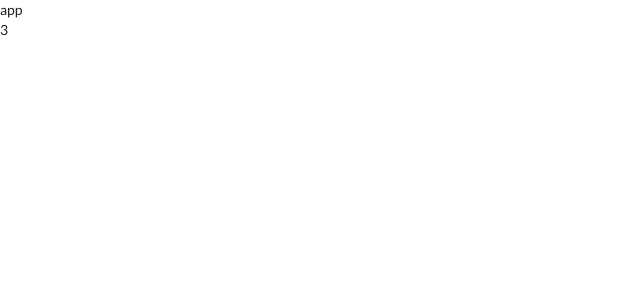
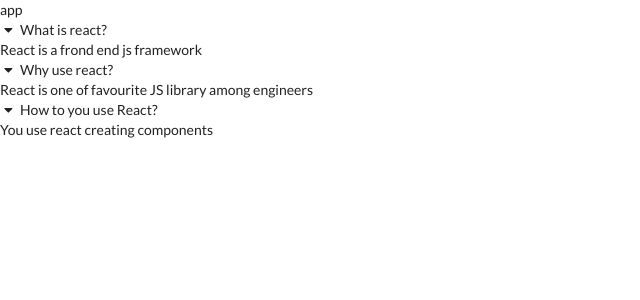
Before and after one commit to GoranAviani/react_understanding_hooks_in_react, a React (Create React App) app: page / in a window 1280 px wide. Shown: the top 300 px of the page, without its empty margins (0-640 px from the left). Built offline with nearby package versions, Linux system fonts and the light colour scheme.

Commit message:
react_understanding_hooks_in_react

```diff
--- a/src/components/Accordion.js
+++ b/src/components/Accordion.js
@@ -20,7 +20,7 @@
 
     return (
         <div>
-            {items.length}
+            {renderedItems}
         </div>
     )
 }
```
